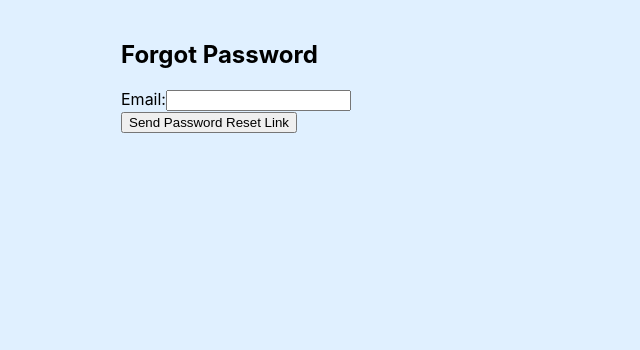
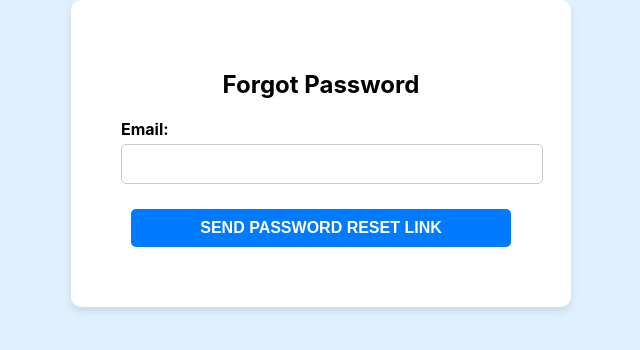
Before and after one commit to RubP04/Partnership-For-Miami, a React (Create React App) app in the folder reactNativeApp/: page /forgot-password in a window 1280 px wide. Shown: the top 350 px of the page, without its empty margins (319-959 px from the left). Built offline with nearby package versions, Linux system fonts and the light colour scheme; what react-native would draw is missing.

Commit message:
added styles to most pages added 404 error page

```diff
--- a/reactNativeApp/src/App.js
+++ b/reactNativeApp/src/App.js
@@ -6,6 +6,7 @@ import Login from './components/Login';
 import SignUp from './components/SignUp';
 import CategorySelection from './components/CategorySelection';
 import ForgotPassword from './components/ForgotPassword'; // Import ForgotPassword
+import NotFound from './components/NotFound';
 
 const App = () => {
   return (
@@ -16,6 +17,10 @@ const App = () => {
         <Route path="/signup" element={<SignUp />} />
         <Route path="/category-selection" element={<CategorySelection />} />
         <Route path="/forgot-password" element={<ForgotPassword />} /> {/* Add route for ForgotPassword */}
+
+
+        {/* Catch-all route for 404 */}
+        <Route path="*" element={<NotFound />} />
       </Routes>
     </Router>
   );
--- a/reactNativeApp/src/components/ForgotPassword.js
+++ b/reactNativeApp/src/components/ForgotPassword.js
@@ -1,41 +1,38 @@
 // src/components/ForgotPassword.js
 import React, { useState } from 'react';
+import '../styles.css'; // Import the CSS file
 
 const ForgotPassword = () => {
   const [email, setEmail] = useState('');
-  const [emailSent, setEmailSent] = useState(false); // New state for email sent status
+  const [emailSent, setEmailSent] = useState(false);
 
   const handleSubmit = (e) => {
     e.preventDefault();
-    // Here, you would normally call an API to send the password reset email
     console.log('Password recovery email sent to:', email);
-
-    // Simulate email sending and set the emailSent status to true
     setEmailSent(true);
   };
 
   return (
-    <div style={{ maxWidth: '400px', margin: 'auto', padding: '20px' }}>
+    <div className="forgot-password-container"> {/* Apply container styling */}
       <h2>Forgot Password</h2>
 
-      {/* Show a message if email was sent */}
       {emailSent ? (
-        <div>
+        <div className="email-sent-message">
           <p>A password reset link has been sent to <strong>{email}</strong>. Please check your inbox.</p>
         </div>
       ) : (
-        // Show the form if the email hasn't been sent yet
-        <form onSubmit={handleSubmit}>
-          <div>
+        <form onSubmit={handleSubmit} className="forgot-password-form"> {/* Apply form styling */}
+          <div className="form-group">
             <label>Email:</label>
             <input
               type="email"
               value={email}
               onChange={(e) => setEmail(e.target.value)}
               required
+              className="input-field"
             />
           </div>
-          <button type="submit">Send Password Reset Link</button>
+          <button type="submit" className="button">Send Password Reset Link</button> {/* Apply universal button style */}
         </form>
       )}
     </div>
--- a/reactNativeApp/src/components/Login.js
+++ b/reactNativeApp/src/components/Login.js
@@ -1,6 +1,7 @@
 // src/components/Login.js
 import React, { useState } from 'react';
-import { useNavigate, Link } from 'react-router-dom'; // Import Link
+import { useNavigate, Link } from 'react-router-dom';
+import '../styles.css'; // Import the CSS file
 
 const Login = () => {
   const [email, setEmail] = useState('');
@@ -14,31 +15,33 @@ const Login = () => {
   };
 
   return (
-    <div style={{ maxWidth: '400px', margin: 'auto', padding: '20px' }}>
+    <div className="login-container">
       <h2>Login</h2>
-      <form onSubmit={handleSubmit}>
-        <div>
+      <form onSubmit={handleSubmit} className="login-form">
+        <div className="form-group">
           <label>Email:</label>
           <input
             type="email"
             value={email}
             onChange={(e) => setEmail(e.target.value)}
             required
+            className="input-field"
           />
         </div>
-        <div>
+        <div className="form-group">
           <label>Password:</label>
           <input
             type="password"
             value={password}
             onChange={(e) => setPassword(e.target.value)}
             required
+            className="input-field"
           />
         </div>
-        <button type="submit">Login</button>
+        <button type="submit" className="button">Login</button>
       </form>
-      <div>
-        <Link to="/forgot-password">Forgot your password?</Link> {/* Add link to Forgot Password page */}
+      <div className="forgot-password">
+        <Link to="/forgot-password">Forgot your password?</Link>
       </div>
     </div>
   );
--- /dev/null
+++ b/reactNativeApp/src/components/NotFound.js
@@ -0,0 +1,22 @@
+// src/components/NotFound.js
+import React from 'react';
+import { useNavigate } from 'react-router-dom';
+import '../styles.css'; // Make sure to apply your existing styles
+
+const NotFound = () => {
+  const navigate = useNavigate();
+
+  return (
+    <div className="not-found-container">
+      <img src="../logo.svg" alt="Partnership For Miami" className="logo" />
+      <h1 className="error-code">404</h1>
+      <h2 className="error-message">Oops!</h2>
+      <p className="error-description">The page you are looking for cannot be found</p>
+      <button onClick={() => navigate('/')} className="button">
+        Return Home
+      </button>
+    </div>
+  );
+};
+
+export default NotFound;
--- a/reactNativeApp/src/components/SignUp.js
+++ b/reactNativeApp/src/components/SignUp.js
@@ -1,54 +1,71 @@
 // src/components/SignUp.js
 import React, { useState } from 'react';
+import { useNavigate, Link } from 'react-router-dom';
+import '../styles.css'; // Import the CSS file
 
 const SignUp = () => {
+  const [username, setUsername] = useState('');
   const [email, setEmail] = useState('');
   const [password, setPassword] = useState('');
   const [confirmPassword, setConfirmPassword] = useState('');
+  const navigate = useNavigate();
 
   const handleSubmit = (e) => {
     e.preventDefault();
-    // Handle sign-up logic here
-    if (password === confirmPassword) {
-      console.log('Signed up with:', { email, password });
-    } else {
-      alert('Passwords do not match');
-    }
+    // Add logic for sign-up here (e.g., API call)
+    console.log('Account created for:', { username, email });
+    navigate('/category-selection');
   };
 
   return (
-    <div style={{ maxWidth: '400px', margin: 'auto', padding: '20px' }}>
+    <div className="signup-container"> {/* Apply container styling */}
       <h2>Sign Up</h2>
-      <form onSubmit={handleSubmit}>
-        <div>
+      <form onSubmit={handleSubmit} className="signup-form"> {/* Apply form styling */}
+        <div className="form-group">
+          <label>Username:</label>
+          <input
+            type="text"
+            value={username}
+            onChange={(e) => setUsername(e.target.value)}
+            required
+            className="input-field"
+          />
+        </div>
+        <div className="form-group">
           <label>Email:</label>
           <input
             type="email"
             value={email}
             onChange={(e) => setEmail(e.target.value)}
             required
+            className="input-field"
           />
         </div>
-        <div>
+        <div className="form-group">
           <label>Password:</label>
           <input
             type="password"
             value={password}
             onChange={(e) => setPassword(e.target.value)}
             required
+            className="input-field"
           />
         </div>
-        <div>
+        <div className="form-group">
           <label>Confirm Password:</label>
           <input
             type="password"
             value={confirmPassword}
             onChange={(e) => setConfirmPassword(e.target.value)}
             required
+            className="input-field"
           />
         </div>
-        <button type="submit">Sign Up</button>
+        <button type="submit" className="button">Sign Up</button> {/* Apply universal button style */}
       </form>
+      <div className="login-link">
+        <p>Already have an account? <Link to="/login">Log In</Link></p> {/* Add link to login page */}
+      </div>
     </div>
   );
 };
--- a/reactNativeApp/src/styles.css
+++ b/reactNativeApp/src/styles.css
@@ -4,6 +4,9 @@ body {
   font-family: Arial, sans-serif;
   background-color: #e0f0ff; /* Soft blue background */
 }
+
+
+
 
 /* Navigation Bar */
 .navbar {
@@ -37,6 +40,9 @@ body {
   color: #cceeff; /* Lighter blue on hover */
 }
 
+
+
+
 /* Section Title */
 .section-title {
   background-color: #0088cc;
@@ -49,6 +55,9 @@ body {
   width: fit-content;
   border-radius: 8px;
 }
+
+
+
 
 /* Universal Button Style */
 .button {
@@ -70,6 +79,9 @@ body {
 .button:hover {
   background-color: #006699; /* Darker blue on hover */
 }
+
+
+
 
 /* Image Card Layout */
 .card-container {
@@ -103,3 +115,184 @@ body {
   padding: 10px;
   border-radius: 0 0 10px 10px;
 }
+
+
+
+
+
+/* Login page styles */
+.login-container {
+  max-width: 400px;
+  margin: auto;
+  padding: 20px;
+  background-color: #ffffff;
+  border-radius: 10px;
+  box-shadow: 0px 4px 8px rgba(0, 0, 0, 0.1);
+  text-align: center;
+}
+
+.login-form {
+  display: flex;
+  flex-direction: column;
+}
+
+.form-group {
+  margin-bottom: 15px;
+  text-align: left;
+}
+
+label {
+  display: block;
+  margin-bottom: 5px;
+  font-weight: bold;
+}
+
+.input-field {
+  width: 100%;
+  padding: 5px;
+  border: 1px solid #ccc;
+  border-radius: 5px;
+  font-size: 16px;
+}
+
+.forgot-password {
+  margin-top: 10px;
+  font-size: 14px;
+}
+
+.forgot-password a {
+  color: #007AFF;
+  text-decoration: none;
+}
+
+.forgot-password a:hover {
+  text-decoration: underline;
+}
+
+
+
+
+
+/* Forgot Password page styles */
+.forgot-password-container {
+  max-width: 400px;
+  margin: auto;
+  padding: 50px;
+  background-color: #ffffff;
+  border-radius: 10px;
+  box-shadow: 0px 4px 8px rgba(0, 0, 0, 0.1);
+  text-align: center;
+}
+
+.forgot-password-form {
+  display: flex;
+  flex-direction: column;
+}
+
+.email-sent-message {
+  font-size: 16px;
+  color: #333;
+  margin-top: 20px;
+  text-align: center;
+}
+
+.form-group {
+  margin-bottom: 15px;
+  text-align: left;
+}
+
+label {
+  display: block;
+  margin-bottom: 5px;
+  font-weight: bold;
+}
+
+.input-field {
+  width: 100%;
+  padding: 10px;
+  border: 1px solid #ccc;
+  border-radius: 5px;
+  font-size: 16px;
+}
+
+.button {
+  background-color: #007AFF;
+  color: #fff;
+  padding: 10px 20px;
+  border: none;
+  border-radius: 5px;
+  cursor: pointer;
+  font-size: 16px;
+  margin-top: 10px;
+}
+
+.button:hover {
+  background-color: #005BB5;
+}
+
+
+
+
+/* Sign Up page styles */
+.signup-container {
+  max-width: 400px;
+  margin: auto;
+  padding: 40px;
+  background-color: #ffffff;
+  border-radius: 10px;
+  box-shadow: 0px 4px 8px rgba(0, 0, 0, 0.1);
+  text-align: center;
+}
+
+.signup-form {
+  display: flex;
+  flex-direction: column;
+}
+
+.form-group {
+  margin-bottom: 15px;
+  text-align: left;
+}
+
+label {
+  display: block;
+  margin-bottom: 5px;
+  font-weight: bold;
+}
+
+.input-field {
+  width: 100%;
+  padding: 10px;
+  border: 1px solid #ccc;
+  border-radius: 5px;
+  font-size: 16px;
+}
+
+.button {
+  background-color: #007AFF;
+  color: #fff;
+  padding: 10px 20px;
+  border: none;
+  border-radius: 5px;
+  cursor: pointer;
+  font-size: 16px;
+  margin-top: 10px;
+}
+
+.button:hover {
+  background-color: #005BB5;
+}
+
+.login-link {
+  margin-top: 10px;
+  font-size: 14px;
+}
+
+.login-link a {
+  color: #007AFF;
+  text-decoration: none;
+}
+
+.login-link a:hover {
+  text-decoration: underline;
+}
```
